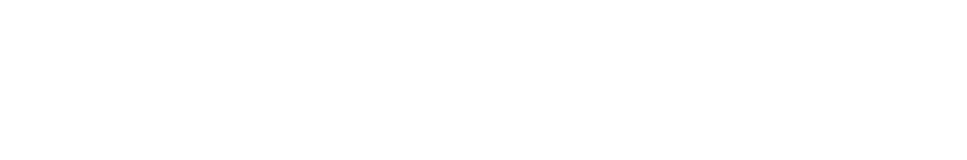
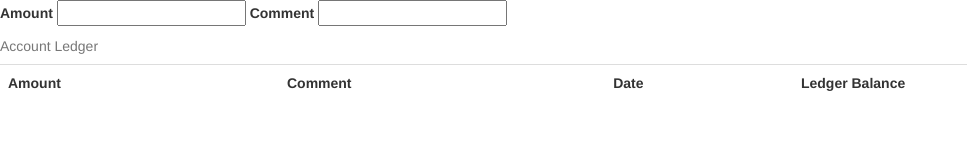
Before and after one commit to wolfgangwarneke/bank-account-ledger, a plain HTML site: page index.html in a window 1280 px wide. Shown: the whole page, without its empty margins (0-967 px from the left). Drawn offline with nearby package versions, Linux system fonts and the light colour scheme.

Commit message:
add table framework for letter and user forum input for new transactions

```diff
--- a/index.html
+++ b/index.html
@@ -10,6 +10,25 @@
     <link rel="stylesheet" href="css/styles.css" type="text/CSS">
   </head>
   <body>
+    <form class="form" id="transaction-form">
+      <label for="transaction-amount">Amount</label>
+      <input type="number" required="true" id="transaction-amount">
+      <label for="transaction-comment">Comment</label>
+      <input type="text" id="transaction-comment">
+    </form>
+
+    <div class="table-responsive table-hover">
+      <table class="table">
+        <caption>Account Ledger</caption>
+        <tr>
+          <th>Amount</th>
+          <th>Comment</th>
+          <th>Date</th>
+          <th>Ledger Balance</th>
+        </tr>
+      </table>
+    </div>
+
 
   </body>
 </html>
--- a/js/scripts.js
+++ b/js/scripts.js
@@ -12,9 +12,15 @@ Account.prototype.accountTransaction = function(amount, comment) {
   this.balance += amount;
 };
 
-
 function Transaction(amount, comment) {
   this.amount = amount;
   this.comment = comment;
   this.time = new Date();
 };
+
+var accountOne = new Account("John Doe", 30000, "savings");
+
+
+$(function() {
+
+})
```
